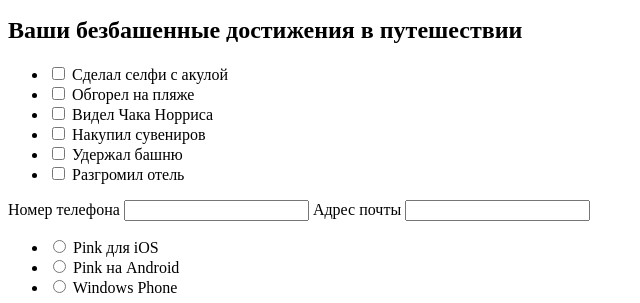
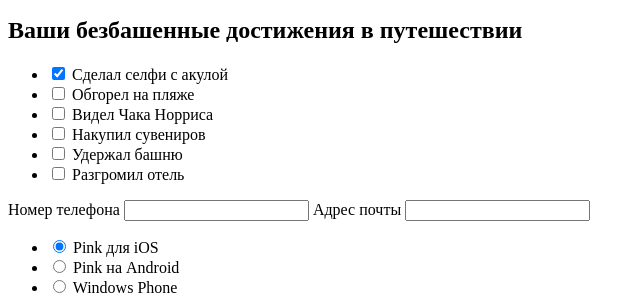
Before and after one commit to aleoreh/214838-pink-16, a website: page source/form.html in a window 1280 px wide. Shown: the part 252-555 px from the top of the page, 0-640 px from the left. Drawn offline with Linux system fonts and the light colour scheme.

Commit message:
Fix form name and values

```diff
--- a/source/form.html
+++ b/source/form.html
@@ -26,7 +26,7 @@
         Поделитесь своей историей и получите шанс выиграть ценный приз — 1000 миль на вашу бонусную карту!
       </p>
     </header>
-    <form class="main__contest-form contest-form" action="#">
+    <form class="main__contest-form contest-form" action="https://echo.htmlacademy.ru">
       <div class="contest-form__names">
         <label class="contest-form__label">
           Фамилия:
@@ -46,37 +46,37 @@
         <ul class="contest-form__features-list">
           <li class="contest-form__features-item">
             <label>
-              <input class="contest-form__features-toggle" name="shark_feature" type="checkbox" value=""/>
+              <input class="contest-form__features-toggle" name="feature" type="checkbox" value="shark" checked/>
               Сделал селфи с акулой
             </label>
           </li>
           <li class="contest-form__features-item">
             <label>
-              <input class="contest-form__features-toggle" name="beach_feature" type="checkbox" value=""/>
+              <input class="contest-form__features-toggle" name="feature" type="checkbox" value="beach"/>
               Обгорел на пляже
             </label>
           </li>
           <li class="contest-form__features-item">
             <label>
-              <input class="contest-form__features-toggle" name="chuck_feature" type="checkbox" value=""/>
+              <input class="contest-form__features-toggle" name="feature" type="checkbox" value="chuck"/>
               Видел Чака Норриса
             </label>
           </li>
           <li class="contest-form__features-item">
             <label>
-              <input class="contest-form__features-toggle" name="souvenir_feature" type="checkbox" value=""/>
+              <input class="contest-form__features-toggle" name="feature" type="checkbox" value="souvenir"/>
               Накупил сувениров
             </label>
           </li>
           <li class="contest-form__features-item">
             <label>
-              <input class="contest-form__features-toggle" name="tower_feature" type="checkbox" value=""/>
+              <input class="contest-form__features-toggle" name="feature" type="checkbox" value="tower"/>
               Удержал башню
             </label>
           </li>
           <li class="contest-form__features-item">
             <label>
-              <input class="contest-form__features-toggle" name="hotel_feature" type="checkbox" value=""/>
+              <input class="contest-form__features-toggle" name="feature" type="checkbox" value="hotel"/>
               Разгромил отель
             </label>
           </li>
@@ -96,19 +96,19 @@
         <ul class="contest-form__features-list">
           <li class="contest-form__features-item">
             <label class="contest-form__label">
-              <input class="contest-form__features-switch" name="os_switch" type="radio" value=""/>
+              <input class="contest-form__features-switch" name="os_switch" type="radio" value="ios" checked/>
               Pink для iOS
             </label>
           </li>
           <li class="contest-form__features-item">
             <label class="contest-form__label">
-              <input class="contest-form__features-switch" name="os_switch" type="radio" value=""/>
+              <input class="contest-form__features-switch" name="os_switch" type="radio" value="android"/>
               Pink на Android
             </label>
           </li>
           <li class="contest-form__features-item">
             <label class="contest-form__label">
-              <input class="contest-form__features-switch" name="os_switch" type="radio" value=""/>
+              <input class="contest-form__features-switch" name="os_switch" type="radio" value="windows"/>
               Windows Phone
             </label>
           </li>
```
